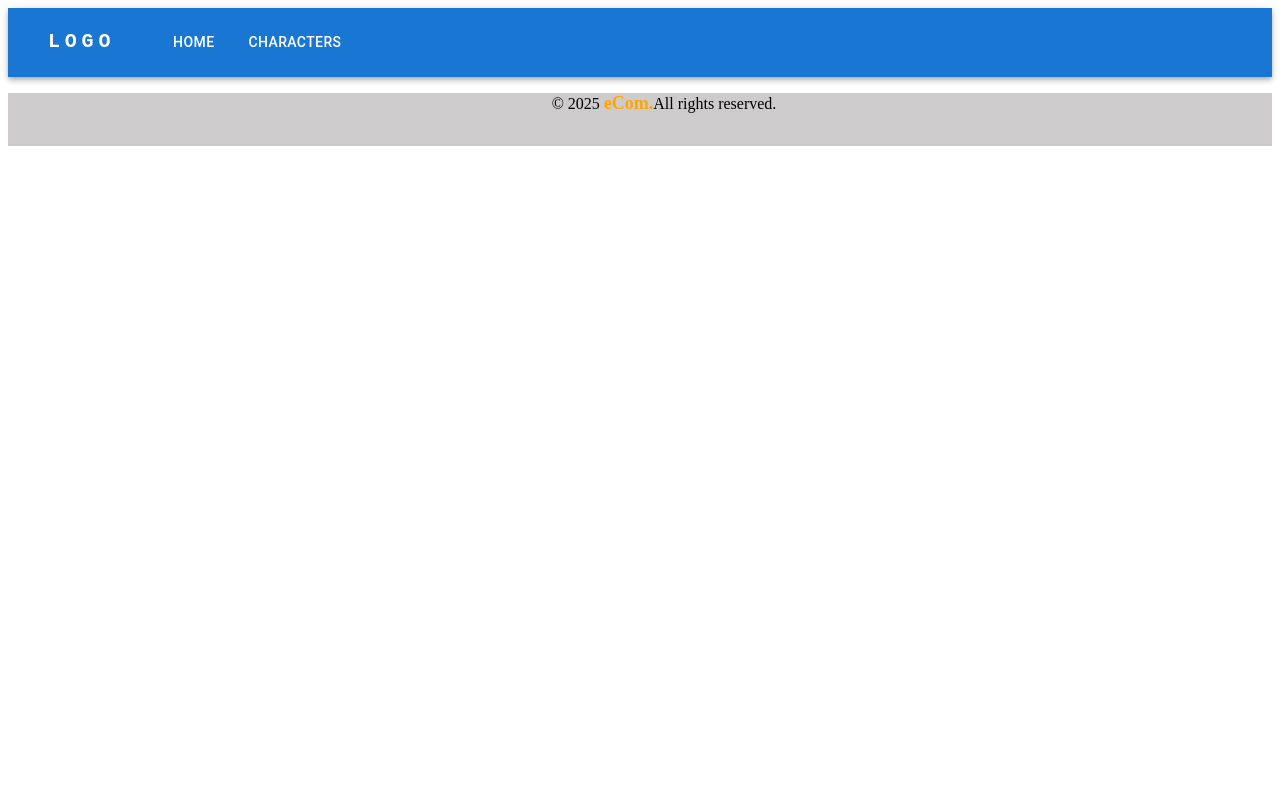
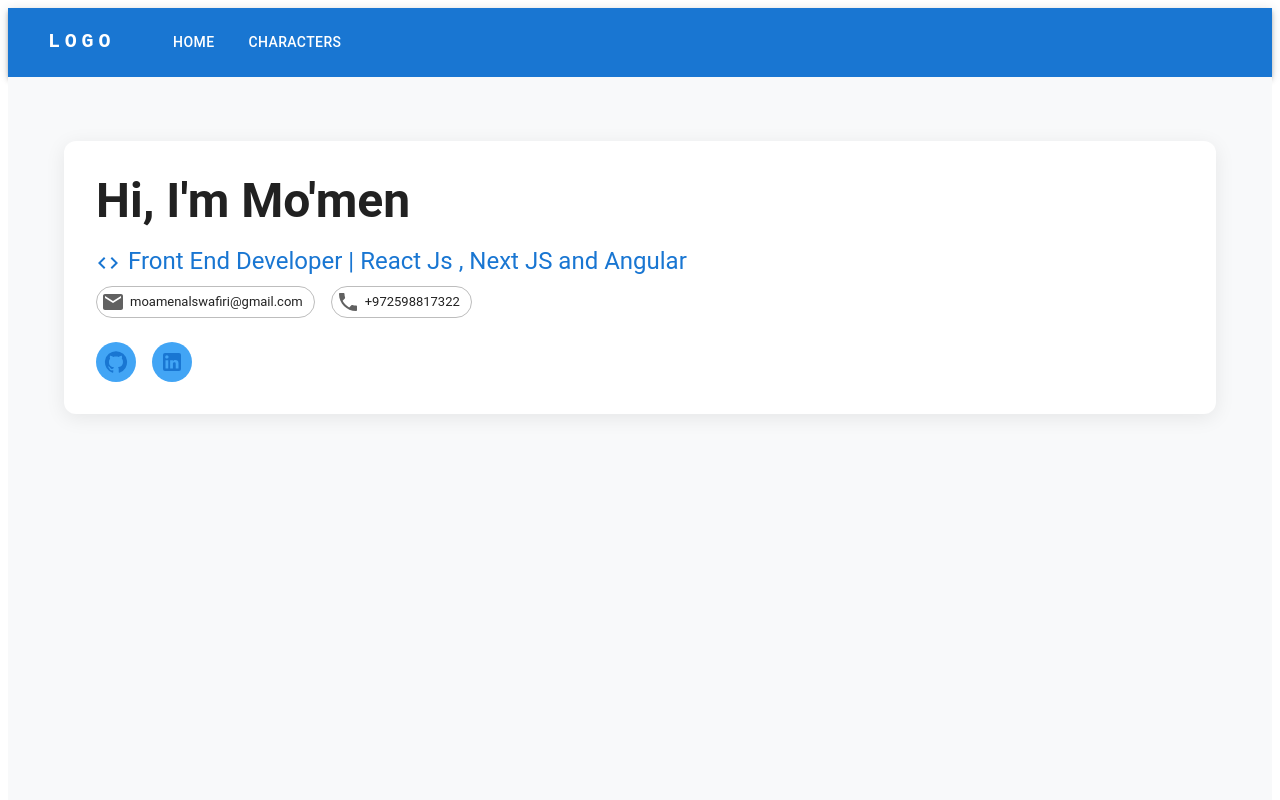
Before and after one commit to momen-x/GSK_Challenge, a React (Vite) app: page /home in a window 1280 px wide. Shown: the top 800 px of the page. Built offline with nearby package versions, Linux system fonts and the light colour scheme; some icons are missing.

Commit message:
add more info about me in Home page ._,

```diff
--- a/src/Components/CharactersList.tsx
+++ b/src/Components/CharactersList.tsx
@@ -30,7 +30,7 @@ const CharactersList = () => {
   const scrollToTop = () => {
     window.scrollTo({
       top: 0,
-      behavior: "smooth", // Adds smooth scrolling
+      behavior: "smooth",
     });
   };
 
--- a/src/Components/shared/Header/Header.tsx
+++ b/src/Components/shared/Header/Header.tsx
@@ -48,11 +48,13 @@ const Headder = () => {
       <Container maxWidth="xl">
         <Toolbar disableGutters>
           <AdbIcon sx={{ display: { xs: "none", md: "flex" }, mr: 1 }} />
+         <Link to={"/"} style={{ textDecorationLine:'none',color:'white' }}>
+
           <Typography
             variant="h6"
             noWrap
-            component="a"
-            href="#app-bar-with-responsive-menu"
+
+
             sx={{
               mr: 2,
               display: { xs: "none", md: "flex" },
@@ -63,9 +65,10 @@ const Headder = () => {
               textDecoration: "none",
             }}
           >
+
             LOGO
           </Typography>
-
+ </Link>
           <Box sx={{ flexGrow: 1, display: { xs: "flex", md: "none" } }}>
             <IconButton
               size="large"
--- a/src/pages/Home/Home.page.tsx
+++ b/src/pages/Home/Home.page.tsx
@@ -1,6 +1,92 @@
-import { Box } from "@mui/material";
+import {
+  Box,
+  Container,
+  Typography,
+  Grid,
+  IconButton,
+  Chip,
+  Stack,
+  Paper,
+} from "@mui/material";
+import { Email, GitHub, LinkedIn, Phone, Code } from "@mui/icons-material";
+const Home = () => {
+  return (
+    <Box>
+      <Box sx={{ bgcolor: "#f8f9fa", minHeight: "100vh" }}>
+        <Container maxWidth="lg" sx={{ pt: 8, pb: 6 }}>
+          <Paper
+            elevation={0}
+            sx={{
+              p: 4,
+              borderRadius: 3,
+              bgcolor: "white",
+              boxShadow: "0 4px 20px rgba(0,0,0,0.08)",
+            }}
+          >
+            <Grid container spacing={4} alignItems="center">
+              <Grid>
+                <Typography
+                  variant="h3"
+                  component="h1"
+                  gutterBottom
+                  fontWeight="bold"
+                >
+                  Hi, I'm Mo'men
+                </Typography>
 
-const Home = () => {
-  return <Box></Box>;
+                <Typography variant="h5" color="primary" gutterBottom>
+                  <Code sx={{ mr: 1, verticalAlign: "middle" }} />
+                  Front End Developer | React Js , Next JS and Angular
+                </Typography>
+
+                <Stack
+                  direction={{ xs: "column", sm: "row" }}
+                  spacing={2}
+                  sx={{ mb: 3 }}
+                >
+                  <Chip
+                    icon={<Email />}
+                    label="moamenalswafiri@gmail.com"
+                    variant="outlined"
+                  />
+                  <Chip
+                    icon={<Phone />}
+                    label="+972598817322"
+                    variant="outlined"
+                  />
+                </Stack>
+
+                {/* Social Links */}
+                <Stack direction="row" spacing={2}>
+                  <IconButton
+                    color="primary"
+                    href="https://github.com/yourusernamehttps://github.com/momen-x"
+                    target="_blank"
+                    sx={{
+                      bgcolor: "primary.light",
+                      "&:hover": { bgcolor: "primary.main", color: "white" },
+                    }}
+                  >
+                    <GitHub />
+                  </IconButton>
+                  <IconButton
+                    color="primary"
+                    href="https://www.linkedin.com/in/mo%E2%80%99men-alswafiri-8b6491346?utm_source=share&utm_campaign=share_via&utm_content=profile&utm_medium=ios_app"
+                    target="_blank"
+                    sx={{
+                      bgcolor: "primary.light",
+                      "&:hover": { bgcolor: "primary.main", color: "white" },
+                    }}
+                  >
+                    <LinkedIn />
+                  </IconButton>
+                </Stack>
+              </Grid>
+            </Grid>
+          </Paper>
+        </Container>
+      </Box>
+    </Box>
+  );
 };
 export default Home;
```
